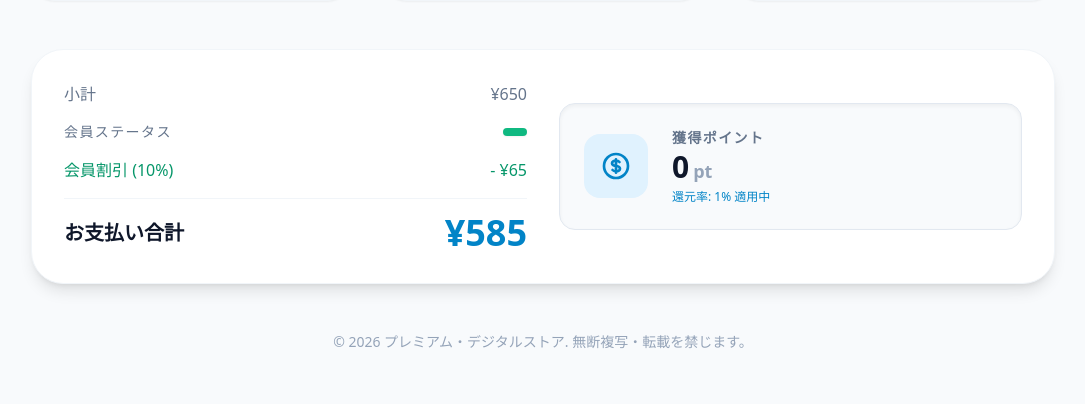
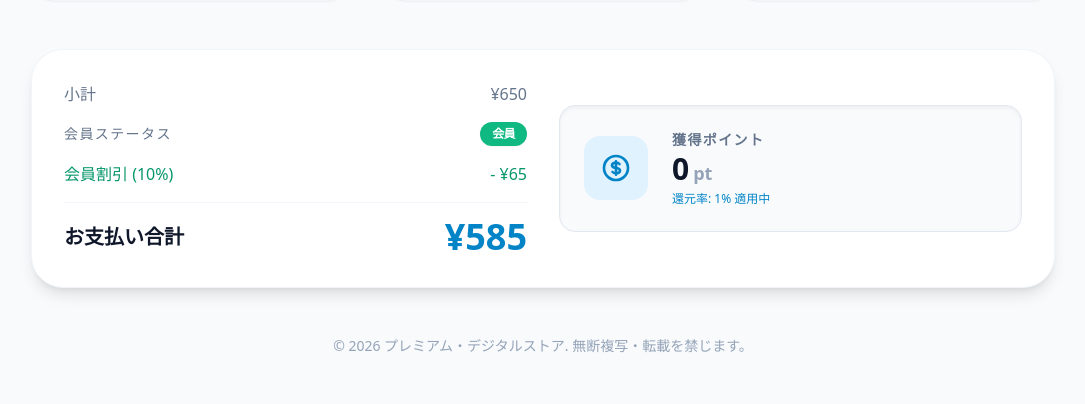
Before and after one commit to hina0629/PH31, a PHP site: page /06_calculate/order.php in a window 1280 px wide. Shown: the part 540-944 px from the top of the page, without its empty margins (97-1182 px from the left). Before the commit the page ends 889 px from the top, so only its background shows below. Run offline with PHP 8.4, Linux system fonts and the light colour scheme; some libraries are stand-ins or nearby versions.

Commit message:
TODO: isMember の値に応じて 会員 or 非会員

```diff
--- a/ph31_2026/06_calculate/order.php
+++ b/ph31_2026/06_calculate/order.php
@@ -67,7 +67,7 @@ $total = $amount1 + $amount2 + $amount3;
 $discountRate = ($isMember) ? DISCOUNT_RATE : 0;
 
 // TODO: isMember の値に応じて 会員 or 非会員
-$memberLabel = "";
+$memberLabel = ($isMember) ? "会員" : "非会員";
 
 // 割引額
 $discount = $total * $discountRate;
```
